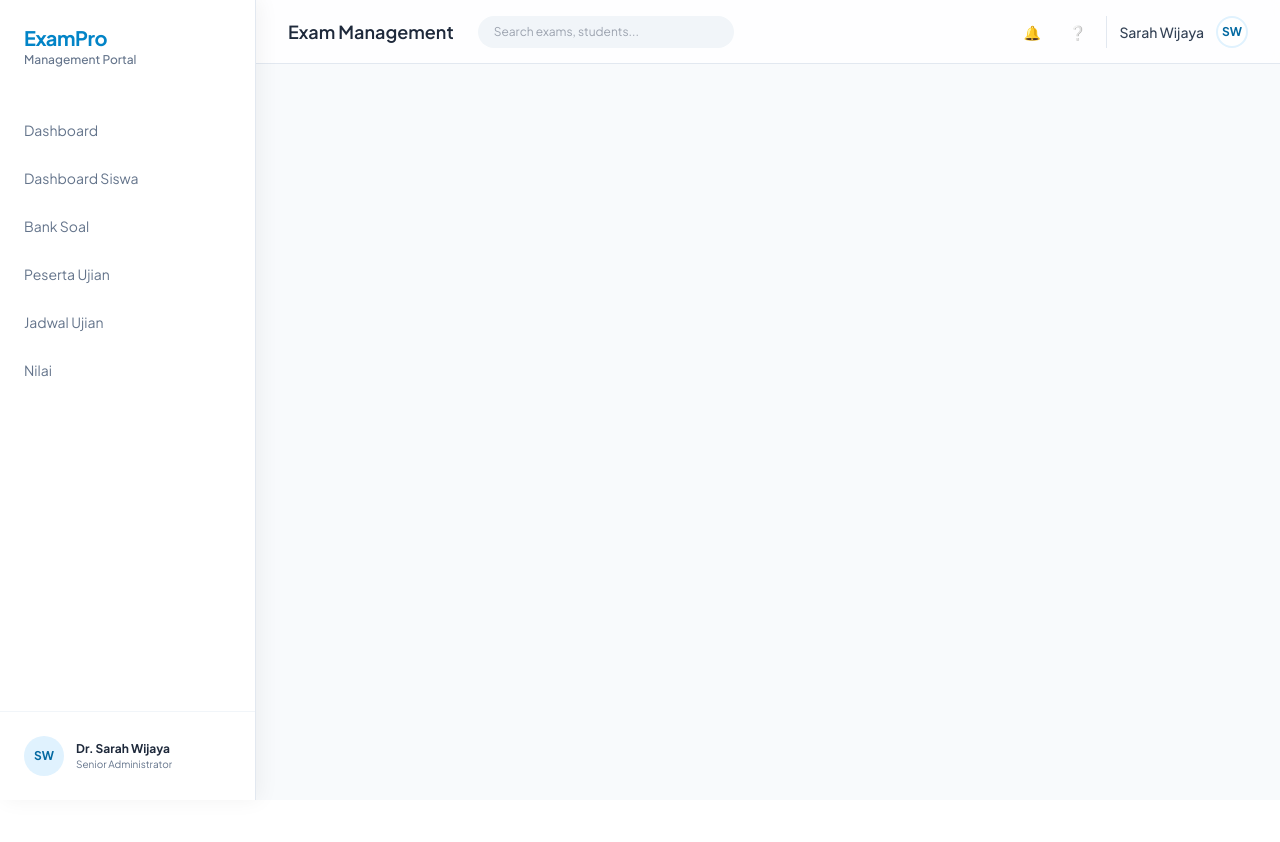
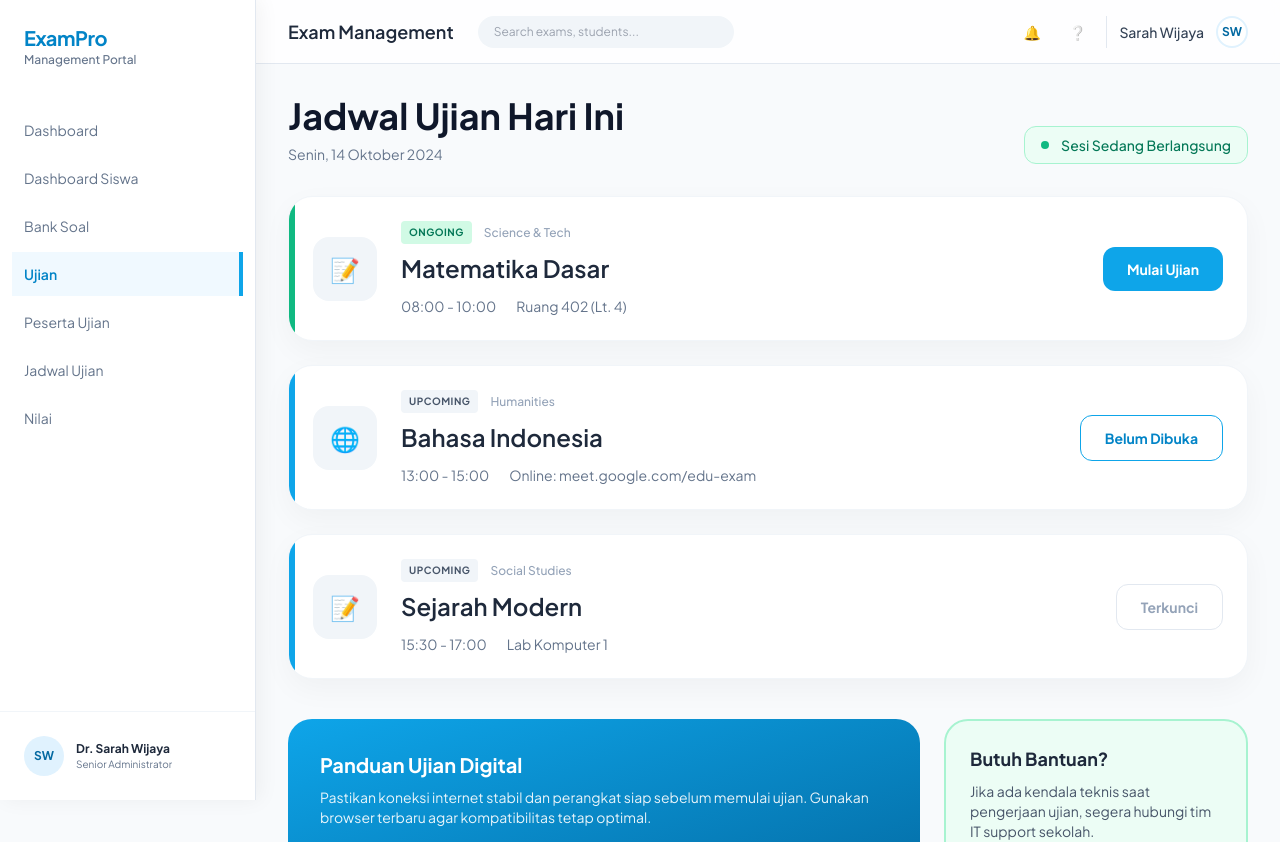
Before and after one commit to masulfauzi/ujian-front, a Vue app: page /ujian in a window 1280 px wide. Shown: the top 842 px of the page. Before the commit the page ends 800 px from the top, so only its background shows below. Built offline with nearby package versions, Linux system fonts and the light colour scheme.

Commit message:
feat: add ujian menu and ujian list page

```diff
--- a/src/App.vue
+++ b/src/App.vue
@@ -16,6 +16,13 @@ const dashboardMenuClass = computed(() => {
 
 const bankSoalMenuClass = computed(() => {
   const isActive = route.path.startsWith('/bank-soal')
+  return isActive
+    ? 'flex items-center gap-3 border-r-4 border-sky-500 bg-sky-50 px-3 py-3 font-semibold text-sky-600'
+    : 'flex items-center gap-3 px-3 py-3 text-slate-500 transition hover:bg-slate-50 hover:text-sky-500'
+})
+
+const ujianMenuClass = computed(() => {
+  const isActive = route.path.startsWith('/ujian')
   return isActive
     ? 'flex items-center gap-3 border-r-4 border-sky-500 bg-sky-50 px-3 py-3 font-semibold text-sky-600'
     : 'flex items-center gap-3 px-3 py-3 text-slate-500 transition hover:bg-slate-50 hover:text-sky-500'
@@ -47,6 +54,9 @@ const dashboardSiswaMenuClass = computed(() => {
         </RouterLink>
         <RouterLink :class="bankSoalMenuClass" to="/bank-soal">
           <span>Bank Soal</span>
+        </RouterLink>
+        <RouterLink :class="ujianMenuClass" to="/ujian">
+          <span>Ujian</span>
         </RouterLink>
         <a class="flex items-center gap-3 px-3 py-3 text-slate-500 transition hover:bg-slate-50 hover:text-sky-500"
           href="#">
--- a/src/router/index.js
+++ b/src/router/index.js
@@ -2,6 +2,7 @@ import { createRouter, createWebHistory } from 'vue-router'
 import dashboardRoutes from './modules/dashboard'
 import bankSoalRoutes from './modules/bankSoal'
 import loginRoutes from './modules/login'
+import ujianRoutes from './modules/ujian'
 
 const routes = [
     {
@@ -11,6 +12,7 @@ const routes = [
     ...loginRoutes,
     ...dashboardRoutes,
     ...bankSoalRoutes,
+    ...ujianRoutes,
 ]
 
 const router = createRouter({
--- /dev/null
+++ b/src/router/modules/ujian.js
@@ -0,0 +1,11 @@
+import UjianListView from '../../views/ujian/UjianListView.vue'
+
+const ujianRoutes = [
+    {
+        path: '/ujian',
+        name: 'ujian-list',
+        component: UjianListView,
+    },
+]
+
+export default ujianRoutes
--- /dev/null
+++ b/src/views/ujian/UjianListView.vue
@@ -0,0 +1,146 @@
+<script setup>
+const exams = [
+    {
+        id: 1,
+        title: 'Matematika Dasar',
+        category: 'Science & Tech',
+        status: 'ongoing',
+        startTime: '08:00',
+        endTime: '10:00',
+        location: 'Ruang 402 (Lt. 4)',
+        isOnline: false,
+        actionLabel: 'Mulai Ujian',
+        actionStyle: 'primary',
+    },
+    {
+        id: 2,
+        title: 'Bahasa Indonesia',
+        category: 'Humanities',
+        status: 'upcoming',
+        startTime: '13:00',
+        endTime: '15:00',
+        location: 'meet.google.com/edu-exam',
+        isOnline: true,
+        actionLabel: 'Belum Dibuka',
+        actionStyle: 'outline',
+    },
+    {
+        id: 3,
+        title: 'Sejarah Modern',
+        category: 'Social Studies',
+        status: 'upcoming',
+        startTime: '15:30',
+        endTime: '17:00',
+        location: 'Lab Komputer 1',
+        isOnline: false,
+        actionLabel: 'Terkunci',
+        actionStyle: 'disabled',
+    },
+]
+
+const statusBadgeClass = (status) => {
+    if (status === 'ongoing') {
+        return 'bg-emerald-100 text-emerald-700'
+    }
+
+    return 'bg-slate-100 text-slate-600'
+}
+
+const statusBorderClass = (status) => {
+    if (status === 'ongoing') {
+        return 'bg-emerald-500'
+    }
+
+    return 'bg-sky-500'
+}
+
+const actionClass = (style) => {
+    if (style === 'primary') {
+        return 'bg-sky-500 text-white hover:bg-sky-600'
+    }
+
+    if (style === 'outline') {
+        return 'border border-sky-500 text-sky-600 hover:bg-sky-50'
+    }
+
+    return 'cursor-not-allowed border border-slate-200 text-slate-400 bg-white'
+}
+</script>
+
+<template>
+    <div class="bg-slate-50 text-slate-900">
+        <section class="w-full px-4 py-8 lg:ml-64 lg:w-[calc(100%-16rem)] lg:px-8">
+            <div class="mx-auto max-w-5xl">
+                <div class="mb-8 flex flex-col gap-4 md:flex-row md:items-end md:justify-between">
+                    <div>
+                        <h1 class="text-3xl font-bold text-slate-900 md:text-4xl">Jadwal Ujian Hari Ini</h1>
+                        <p class="mt-2 text-sm text-slate-500">Senin, 14 Oktober 2024</p>
+                    </div>
+
+                    <div class="inline-flex items-center gap-3 rounded-xl border border-emerald-200 bg-emerald-50 px-4 py-2">
+                        <div class="h-2 w-2 rounded-full bg-emerald-500"></div>
+                        <span class="text-sm font-medium text-emerald-700">Sesi Sedang Berlangsung</span>
+                    </div>
+                </div>
+
+                <div class="grid grid-cols-1 gap-6">
+                    <article v-for="exam in exams" :key="exam.id"
+                        class="relative overflow-hidden rounded-3xl border border-slate-100 bg-white p-6 shadow-[0_10px_30px_rgba(0,0,0,0.04)]">
+                        <div class="absolute left-0 top-0 h-full w-1.5" :class="statusBorderClass(exam.status)"></div>
+
+                        <div class="flex flex-col gap-6 md:flex-row md:items-center">
+                            <div class="flex h-16 w-16 shrink-0 items-center justify-center rounded-2xl bg-slate-100 text-2xl">
+                                {{ exam.isOnline ? '🌐' : '📝' }}
+                            </div>
+
+                            <div class="flex-1">
+                                <div class="mb-2 flex flex-wrap items-center gap-3">
+                                    <span class="rounded px-2 py-1 text-[10px] font-bold uppercase tracking-wider"
+                                        :class="statusBadgeClass(exam.status)">
+                                        {{ exam.status }}
+                                    </span>
+                                    <span class="text-xs font-medium text-slate-400">{{ exam.category }}</span>
+                                </div>
+
+                                <h2 class="text-2xl font-semibold text-slate-800">{{ exam.title }}</h2>
+
+                                <div class="mt-3 flex flex-wrap gap-5 text-sm text-slate-500">
+                                    <p>{{ exam.startTime }} - {{ exam.endTime }}</p>
+                                    <p>{{ exam.isOnline ? `Online: ${exam.location}` : exam.location }}</p>
+                                </div>
+                            </div>
+
+                            <button class="w-full rounded-xl px-6 py-3 text-sm font-bold transition md:w-auto"
+                                :class="actionClass(exam.actionStyle)">
+                                {{ exam.actionLabel }}
+                            </button>
+                        </div>
+                    </article>
+                </div>
+
+                <div class="mt-10 grid grid-cols-1 gap-6 md:grid-cols-3">
+                    <article class="md:col-span-2 rounded-3xl bg-gradient-to-br from-sky-500 to-sky-700 p-8 text-white">
+                        <h3 class="text-xl font-bold">Panduan Ujian Digital</h3>
+                        <p class="mt-2 text-sm text-white/90">
+                            Pastikan koneksi internet stabil dan perangkat siap sebelum memulai ujian. Gunakan browser terbaru
+                            agar kompatibilitas tetap optimal.
+                        </p>
+                        <button class="mt-6 rounded-lg bg-white px-5 py-2 text-sm font-semibold text-sky-700 transition hover:bg-sky-50">
+                            Baca Selengkapnya
+                        </button>
+                    </article>
+
+                    <article class="rounded-3xl border-2 border-emerald-200 bg-emerald-50 p-6">
+                        <h3 class="text-lg font-bold text-slate-800">Butuh Bantuan?</h3>
+                        <p class="mt-2 text-sm text-slate-600">
+                            Jika ada kendala teknis saat pengerjaan ujian, segera hubungi tim IT support sekolah.
+                        </p>
+                        <a class="mt-4 inline-flex items-center text-sm font-semibold text-emerald-700 hover:underline" href="#">
+                            Hubungi IT Support
+                        </a>
+                    </article>
+                </div>
+            </div>
+        </section>
+    </div>
+</template>
```
